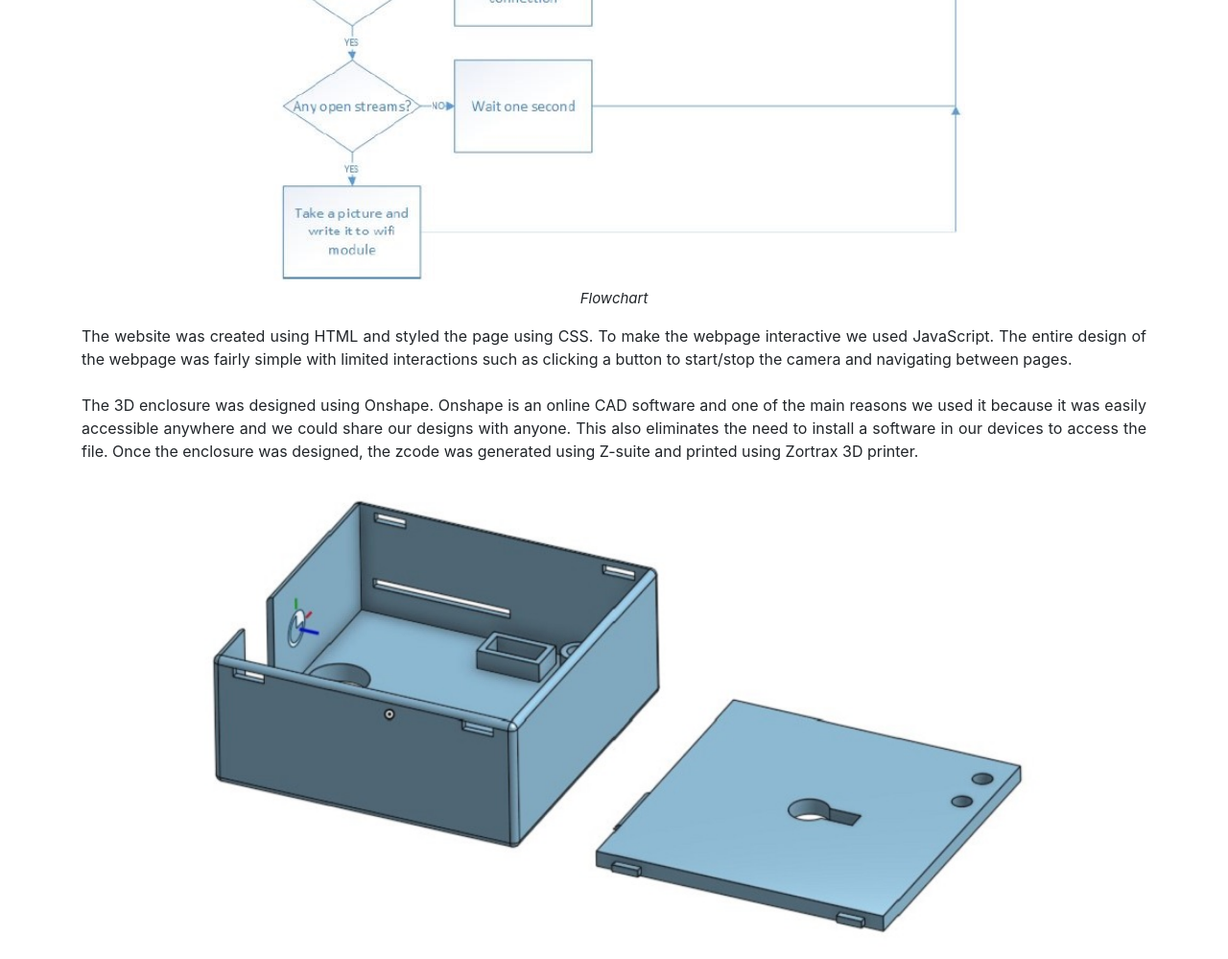
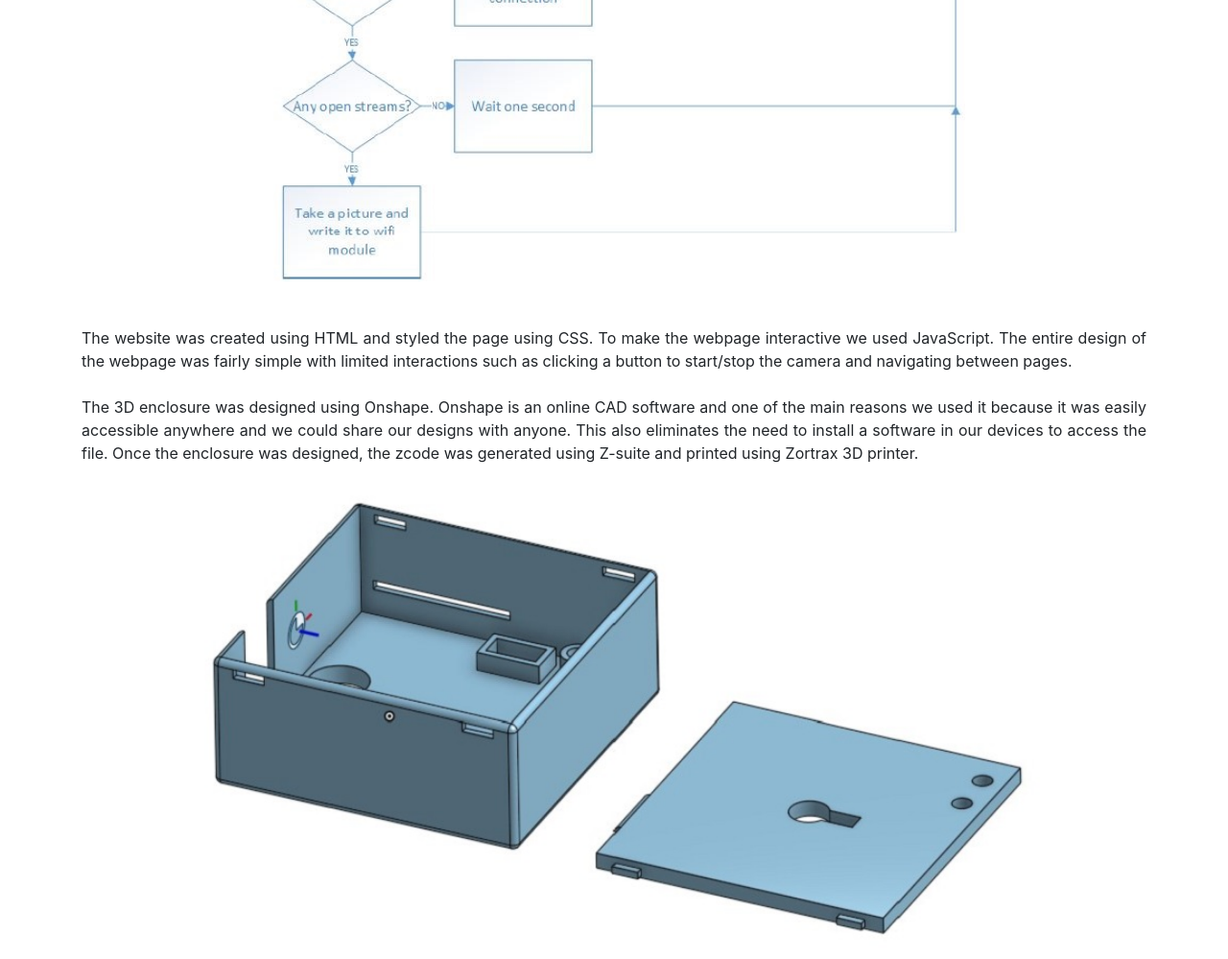
Before and after one commit to tarun0917/tarun0917.github.io, a plain HTML site: page project2.html in a window 1280 px wide. Shown: the part 2005-3004 px from the top of the page at 96% size. Drawn offline with Linux system fonts and the light colour scheme.

Commit message:
Insignificant Changes

```diff
--- a/project2.html
+++ b/project2.html
@@ -74,8 +74,7 @@ We had initially made all the connections in a breakout board. This gives us eas
 The basic flow of the program is as follows. First, the GPIO of the Wi-Fi chips are configured and the root folder is set. Then the clock, camera, Wi-Fi chip and all the pins are initialized and then the program then enters the main loop, where the microcontroller checks for a Web Setup request, and if connected to the internet, waits for a web socket connection. It continues to wait until a connection is available. Once there is a connection, it takes the picture, calculates the length, creates a file on the Wi-Fi chips flash, then writes to the stream so that the website knows to update its image. The flowchart for the code is given below : </p>
                 <figure>
     <img src="images/project2/flowchart.JPG" alt="" style="width:70%" class = "center">
-    <figcaption class = "centertext"><center>Flowchart</center></figcaption>
-    </figure></p>
+</p><br>
          <p align = "justify">
 The website was created using HTML and styled the page using CSS. To make the webpage interactive we used JavaScript. The entire design of the webpage was fairly simple with limited interactions such as clicking a button to start/stop the camera and navigating between pages.
 <br><br>
```
